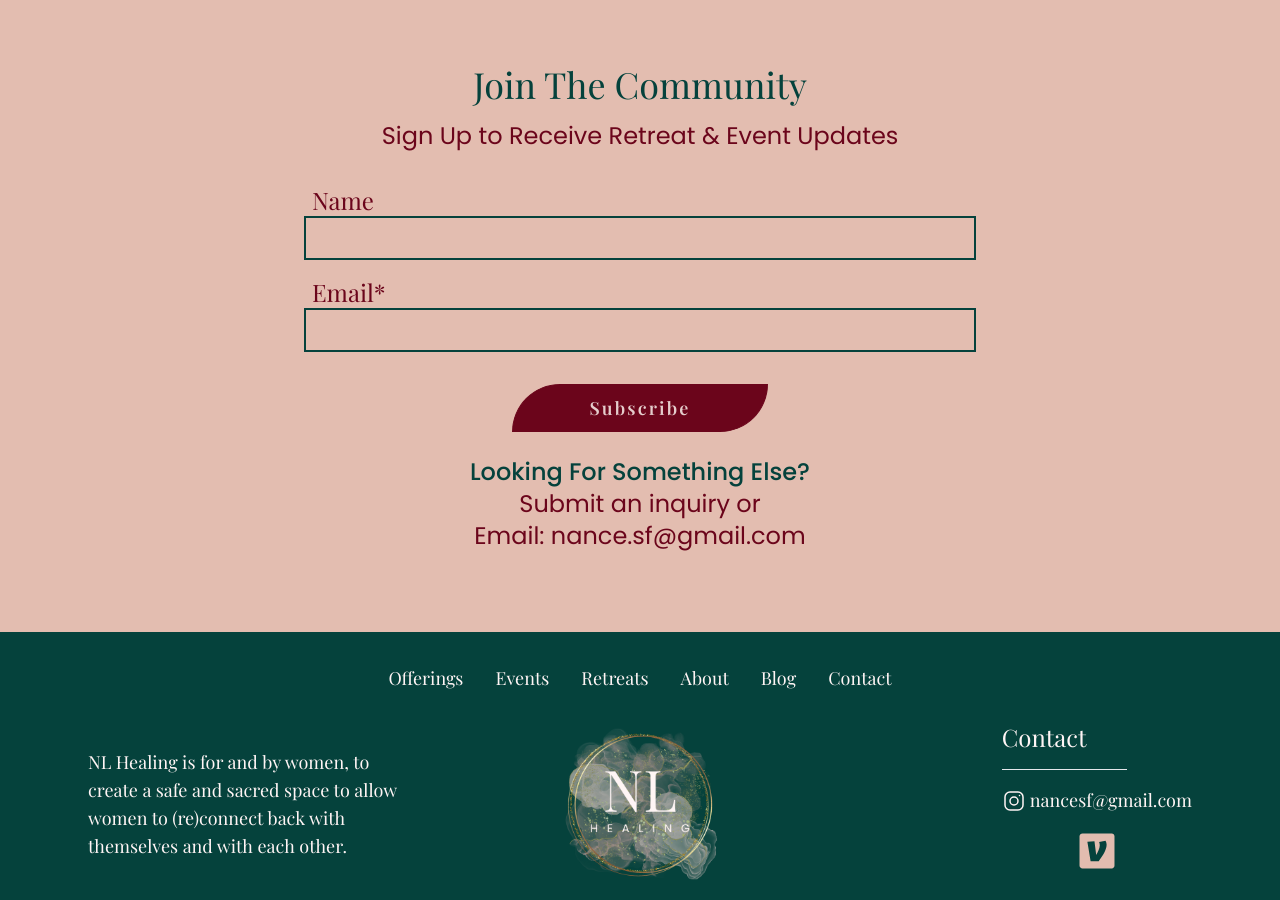
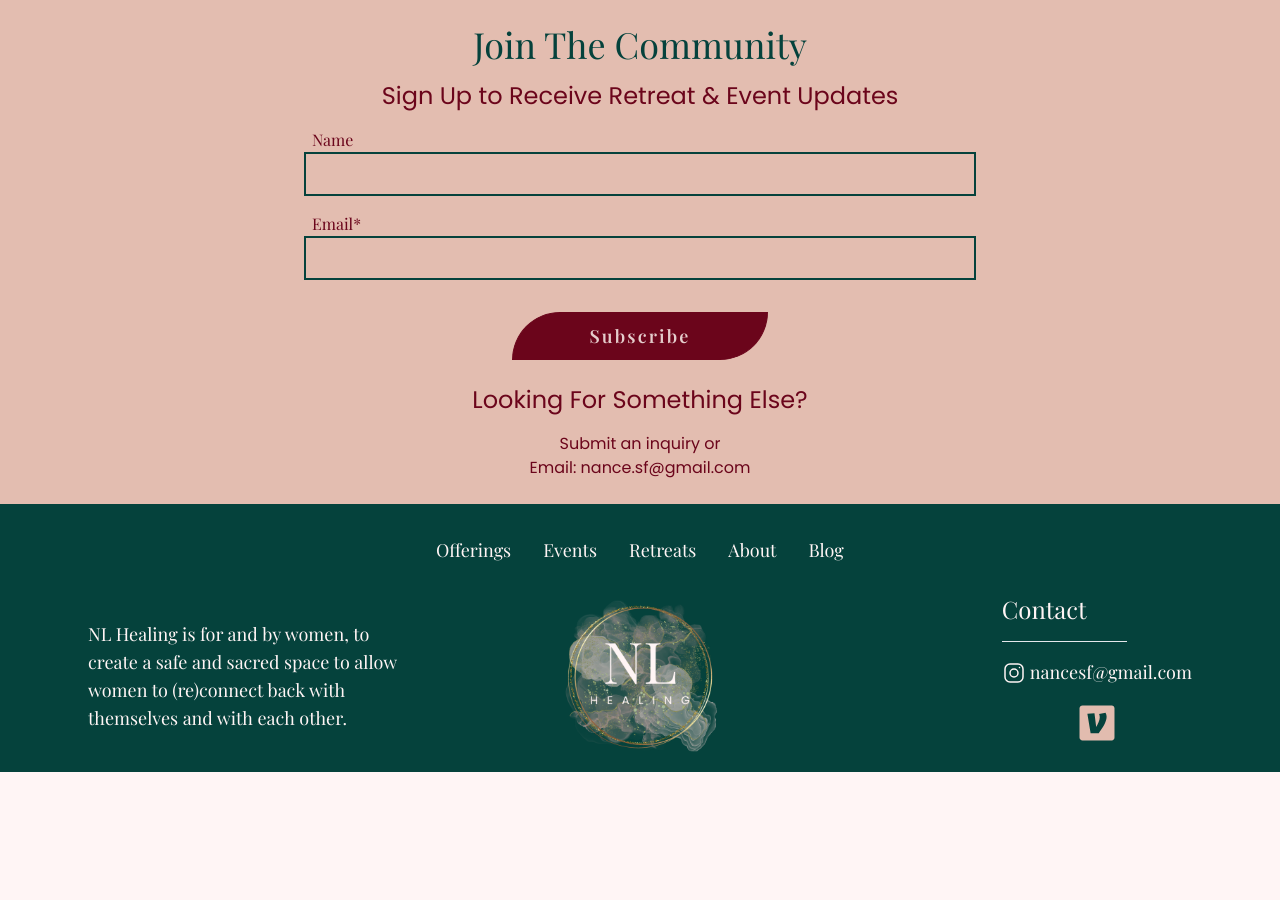
Before and after one commit to ViaSana/nl-healing, a Jekyll site: the page built from blog.html, in a window 1280 px wide and 900 px high, scrolled down 639 px. Built offline with Jekyll 4.4.1, drawn with Linux system fonts in a browser that asks for light colours; some web fonts are replaced; a style sheet for code colours, icons or effects is not loaded; after the commit the page ends 1411 px from its top, so only the background shows below that.

Commit message:
contact form update

```diff
--- a/_includes/contact-MC_form.html
+++ b/_includes/contact-MC_form.html
@@ -1,20 +1,20 @@
 <!-- include MC_form -->
 <div id="mc_embed_shell">
     <div id="mc_embed_signup">
-        <form action="https://gmail.us21.list-manage.com/subscribe/post?u=692461eab9f18fe15f5820a9a&amp;id=b2ee49d941&amp;f_id=00c2fae6f0" method="post" id="mc-embedded-subscribe-form" name="mc-embedded-subscribe-form" class="grid max-w-2xl pt-4 mx-auto text-left validate" target="_self" novalidate="">
+        <form action="https://gmail.us21.list-manage.com/subscribe/post?u=692461eab9f18fe15f5820a9a&amp;id=b2ee49d941&amp;f_id=00c2fae6f0" method="post" id="mc-embedded-subscribe-form" name="mc-embedded-subscribe-form" class="grid max-w-2xl mx-auto text-left validate" target="_self" novalidate="">
 
             <!-- <div id="mc_embed_signup_scroll"> -->
                 <!-- <div class="indicates-required"><span class="asterisk">*</span> indicates required</div> -->
 
                 <!--------- Name -------->
                 <!-- <div class="mc-field-group"> -->
-                    <label for="mce-FNAME" class="ml-2 font-serif text-2xl capitalize">Name </label>
+                    <label for="mce-FNAME" class="ml-2 font-serif capitalize">Name </label>
                     <input type="text" name="FNAME" class="p-2 mb-4 bg-transparent border-2 border-secondary text" id="mce-FNAME" value="">
                 <!-- </div> -->
 
                 <!------- Email -------->
                 <!-- <div class="mc-field-group"> -->
-                    <label for="mce-EMAIL" class="ml-2 font-serif text-2xl capitalize">Email<span class="asterisk">*</span></label>
+                    <label for="mce-EMAIL" class="ml-2 font-serif capitalize">Email<span class="asterisk">*</span></label>
                     <input type="email" name="EMAIL" class="p-2 mb-4 bg-transparent border-2 required email border-secondary" id="mce-EMAIL" required="" value="">
                 <!-- </div> -->
 
--- a/_includes/site_footer.html
+++ b/_includes/site_footer.html
@@ -1,4 +1,4 @@
-<div class="relative text-center p-5p text-accent bg-primary" id="footer-contact_form">
+<div class="relative p-6 text-center text-accent bg-primary" id="footer-contact_form">
   <h3 class="capitalize editable">Join The Community</h3>
   <h6 class="editable">
       Sign Up to Receive Retreat &amp; Event Updates
@@ -7,9 +7,9 @@
   {% include contact-MC_form.html %}
 
   <div class="pt-6">
-      <h5 class="font-sans font-medium capitalize editable">Looking for something else? </h5>
-      <h6 class="editable"> Submit an inquiry or <br />
-      <a href="mailto:nance.sf@gmail.com" class="editable">Email: nance.sf@gmail.com</a></h6>
+      <h6 class="font-sans capitalize editable">Looking for something else? </h6>
+      <a class="editable hover:text-secondary" href="/contact.html">Submit an inquiry or</a><br>
+      <a href="mailto:nance.sf@gmail.com" class="editable hover:text-secondary">Email: nance.sf@gmail.com</a>
   </div>
   <!-- <div id="thank_you" style="display: none;">
       <div class="absolute bottom-4 left-4">
@@ -23,7 +23,7 @@
   <div class="mx-scrn">
     <nav class="flex flex-wrap justify-center my-4">
       {% assign footer-links = site.data.nav | where: 'main_nav', true %}
-      {% for item in footer-links %}
+      {% for item in footer-links limit:5 %}
         <a href="{{ item.link }}" class="m-2 text-lg md:mx-4">{{ item.name }}</a>
       {% endfor %}
     </nav>
@@ -41,7 +41,7 @@
       <!-- Right Aligned Contact -->
       <div class="flex justify-end text-center md:text-left md:w-1/3">
         <div class="md:mr-2">
-          <h6>Contact</h6>
+          <a href="/contact.html"><h6>Contact</h6></a>
           <hr class="md:w-[66%]" />
           <div class="pt-4">
             <!-- IG Logo -->
```
